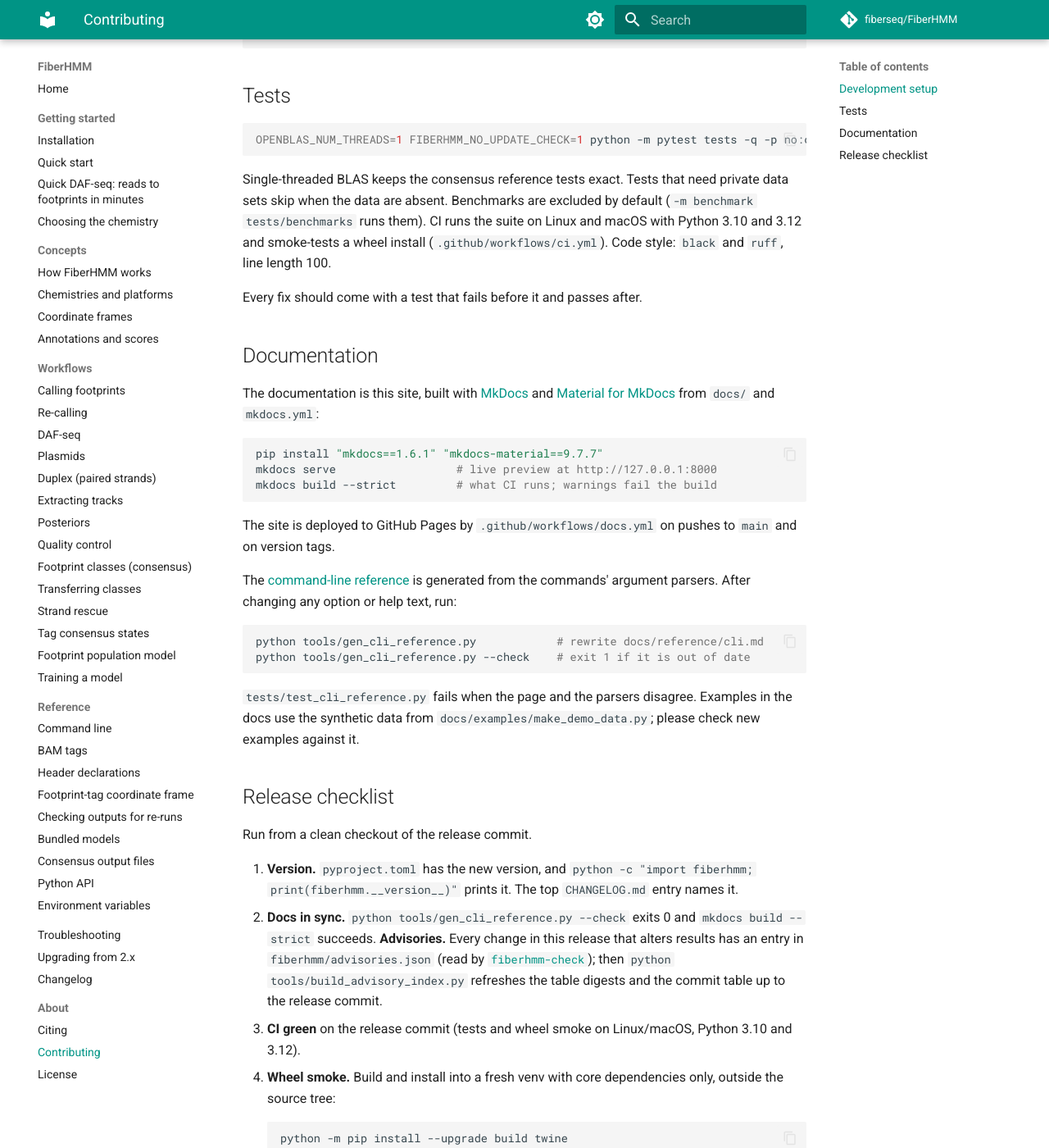
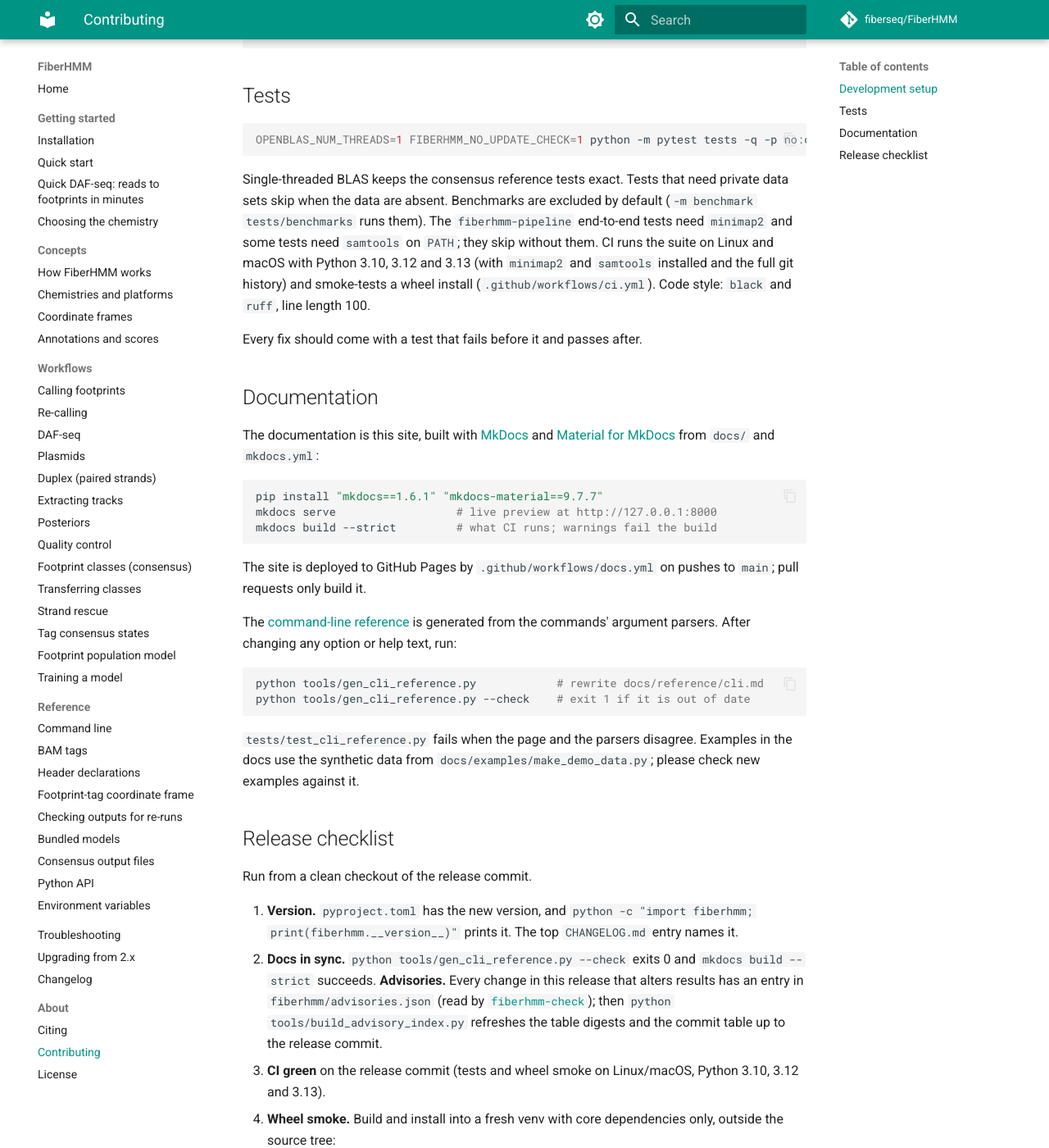
Before and after one commit to fiberseq/FiberHMM, an MkDocs documentation site: the page built from docs/about/contributing.md, in a window 1280 px wide and 1400 px high, scrolled down 392 px. Shown: the whole window at 82% size. Built offline with MkDocs 1.6.1 and Material for MkDocs 9.7.7, drawn with Linux system fonts in a browser that asks for light colours; comment, search, counter and statistics services are not loaded.

Commit message:
ci: run the pipeline and samtools tests, full history, Python 3.13; deploy docs from main only
- ci.yml: install minimap2 and samtools on the Linux and macOS runners so the
  fiberhmm-pipeline end-to-end and samtools tests run instead of skipping;
  check out the full history so the advisory-index git-history test runs;
  add Python 3.13 to the test and wheel-smoke matrices.
- docs.yml: drop the v* tag trigger and deploy only from main (the
  github-pages environment accepts only the default branch, so a tag run
  would fail on the release tag); widen the PR path filter to fiberhmm/**
  and pyproject.toml, since the CLI-reference check imports every command.
- contributing.md / installation.md: describe the new CI matrix, tools and
  deploy rule.

Co-Authored-By: Claude Opus 5.5 (1M context) <noreply@anthropic.com>

````diff
--- a/docs/about/contributing.md
+++ b/docs/about/contributing.md
@@ -23,9 +23,12 @@ OPENBLAS_NUM_THREADS=1 FIBERHMM_NO_UPDATE_CHECK=1 python -m pytest tests -q -p n
 
 Single-threaded BLAS keeps the consensus reference tests exact. Tests that
 need private data sets skip when the data are absent. Benchmarks are
-excluded by default (`-m benchmark tests/benchmarks` runs them). CI runs the
-suite on Linux and macOS with Python 3.10 and 3.12 and smoke-tests a wheel
-install (`.github/workflows/ci.yml`). Code style: `black` and `ruff`, line
+excluded by default (`-m benchmark tests/benchmarks` runs them). The
+`fiberhmm-pipeline` end-to-end tests need `minimap2` and some tests need
+`samtools` on `PATH`; they skip without them. CI runs the suite on Linux and
+macOS with Python 3.10, 3.12 and 3.13 (with `minimap2` and `samtools`
+installed and the full git history) and smoke-tests a wheel install
+(`.github/workflows/ci.yml`). Code style: `black` and `ruff`, line
 length 100.
 
 Every fix should come with a test that fails before it and passes after.
@@ -44,7 +47,7 @@ mkdocs build --strict         # what CI runs; warnings fail the build
 ```
 
 The site is deployed to GitHub Pages by `.github/workflows/docs.yml` on
-pushes to `main` and on version tags.
+pushes to `main`; pull requests only build it.
 
 The [command-line reference](../reference/cli.md) is generated from the
 commands' argument parsers. After changing any option or help text, run:
@@ -73,7 +76,7 @@ Run from a clean checkout of the release commit.
    `python tools/build_advisory_index.py` refreshes the table digests and
    the commit table up to the release commit.
 3. **CI green** on the release commit (tests and wheel smoke on Linux/macOS,
-   Python 3.10 and 3.12).
+   Python 3.10, 3.12 and 3.13).
 4. **Wheel smoke.** Build and install into a fresh venv with core
    dependencies only, outside the source tree:
 
````
Also changed, not shown: docs/getting-started/installation.md (+2 -2 lines), 2 other files.
